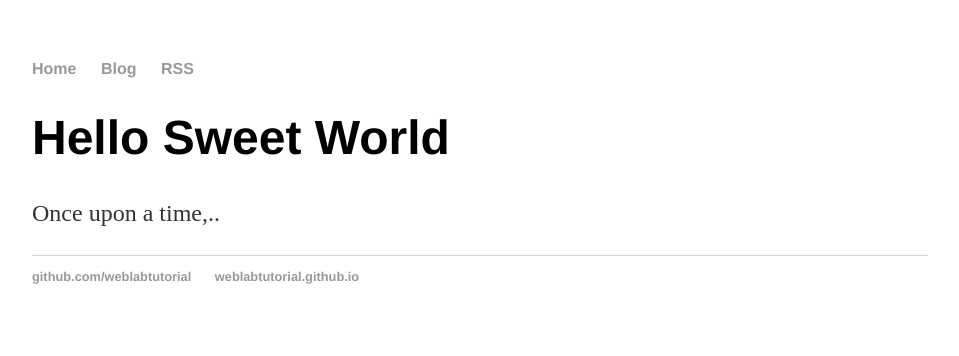
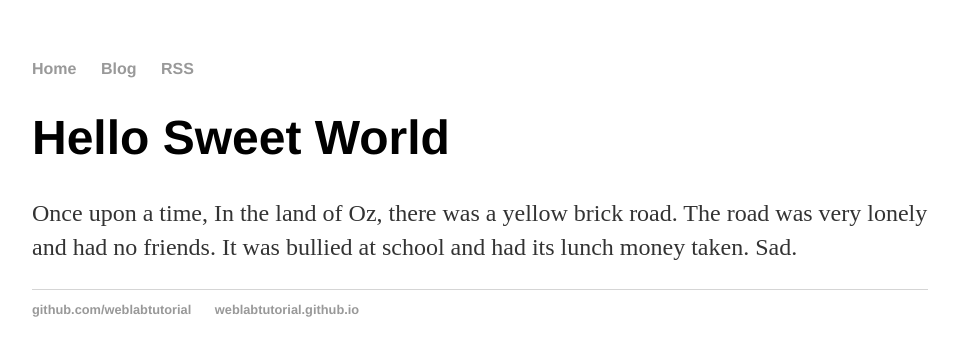
Before and after one commit to BenCoke12/BenCoke12.github.io, a Jekyll site: the page built from index.html, in a window 1280 px wide. Shown: the top 356 px of the page, without its empty margins (160-1119 px from the left). Built offline with Jekyll 4.4.1, drawn with Linux system fonts in a browser that asks for light colours.

Commit message:
Update index.html

```diff
--- a/index.html
+++ b/index.html
@@ -4,5 +4,5 @@ title: Web Programming
 ---
 <div class="blurb">
   <h1>Hello Sweet World</h1>
-  <p>Once upon a time,..</p>
+  <p>Once upon a time, In the land of Oz, there was a yellow brick road. The road was very lonely and had no friends. It was bullied at school and had its lunch money taken. Sad.</p>
 </div>
```
